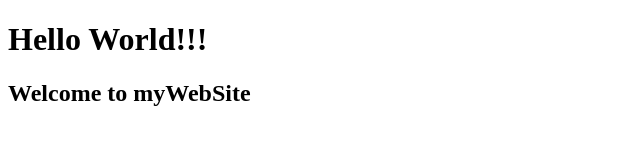
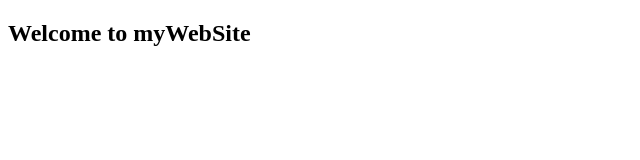
Before and after one commit to ohmikr/testGit, a plain HTML site: page index.html in a window 1280 px wide. Shown: the whole page, without its empty margins (0-640 px from the left). Drawn offline with Linux system fonts and the light colour scheme.

Commit message:
deleted h1

```diff
--- a/index.html
+++ b/index.html
@@ -4,6 +4,6 @@
 	<title>Test for GITHUB MINI COURSE</title>
 </head>
 <body>
-	<h1>Hello World!!!</h1>
+	<ing src="shinchan.jpg"/>
 	<h2>Welcome to myWebSite</h2>
 </body>
```
